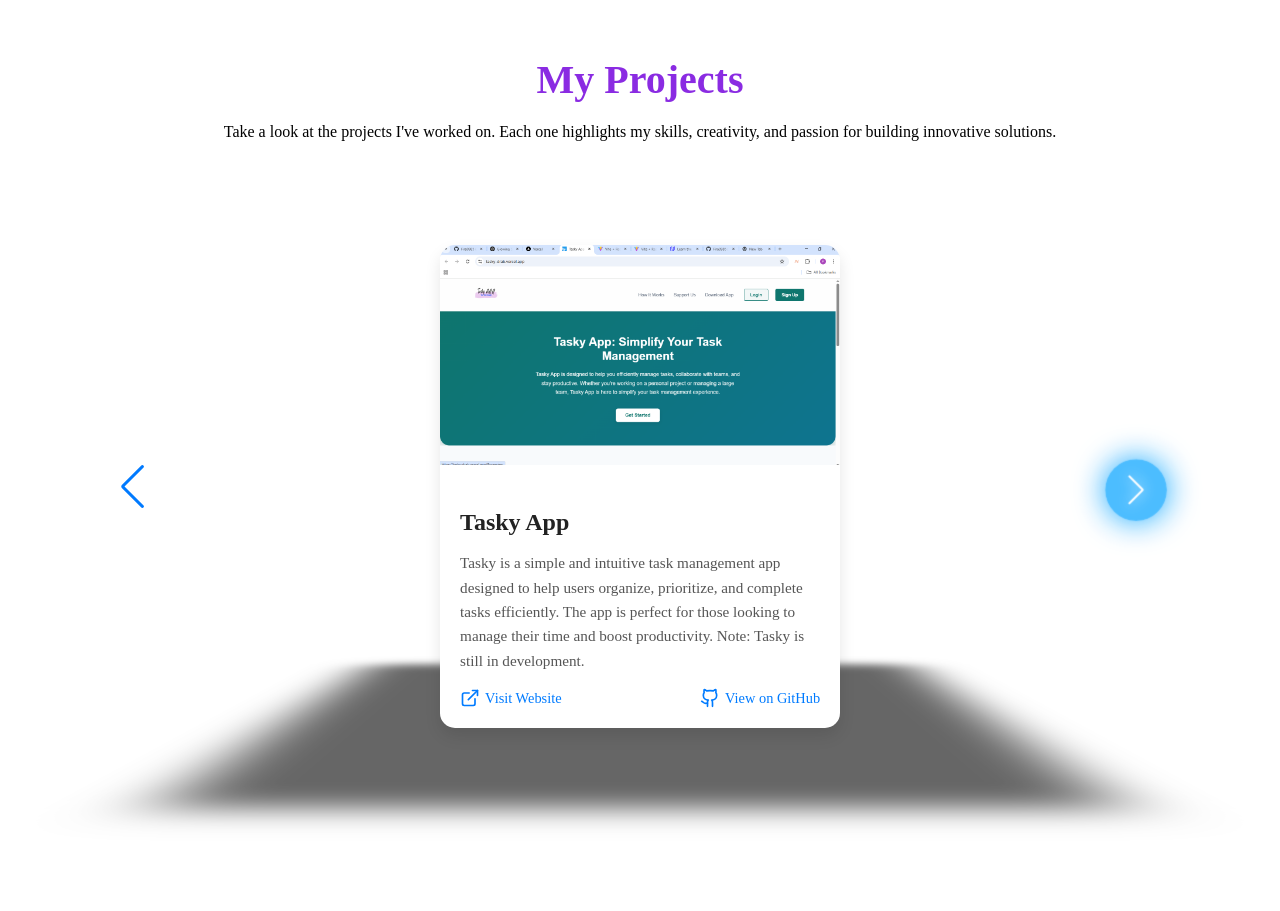
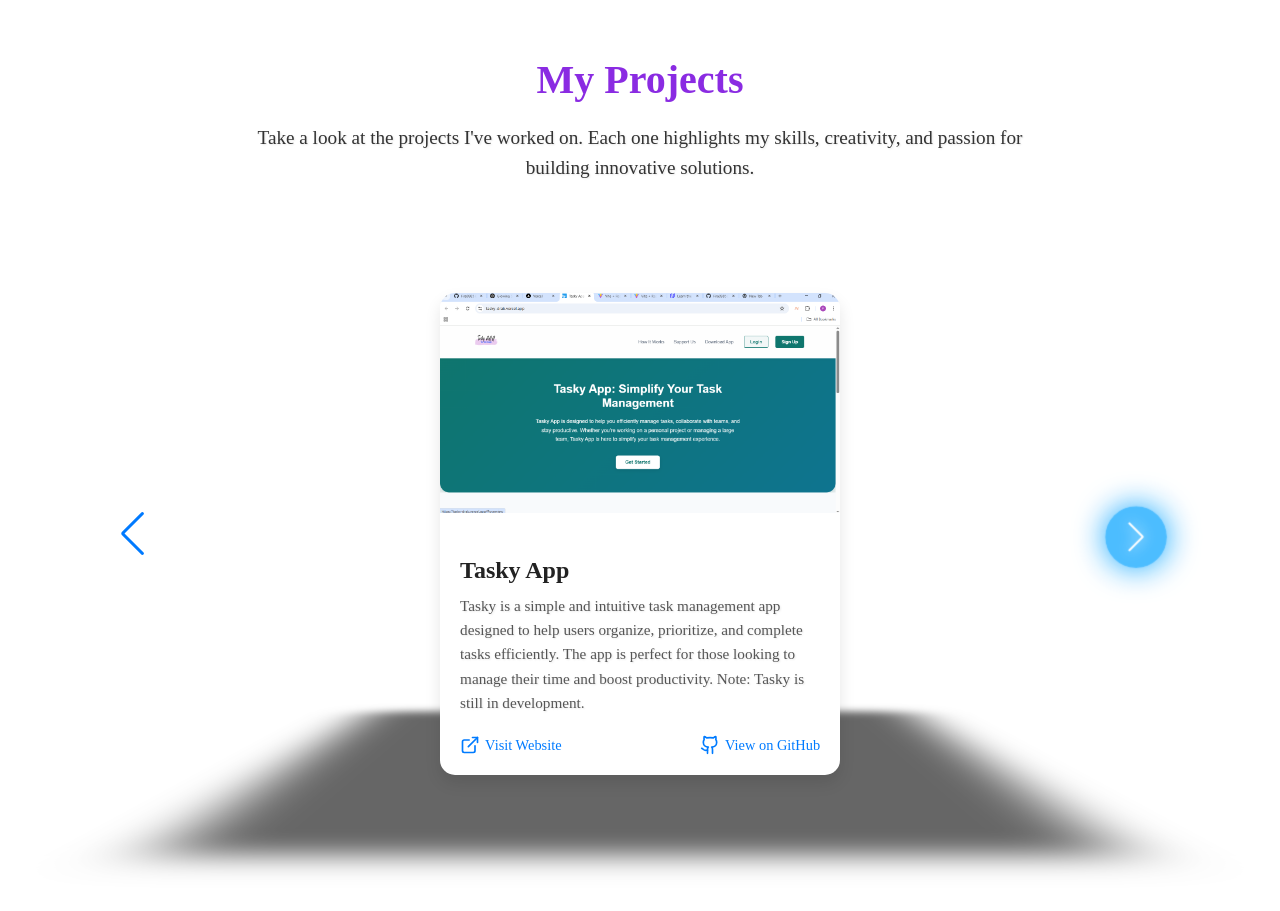
Before and after one commit to Fira0985/My-Portfolio, a React (Vite) app: page / in a window 1280 px wide. Shown: the part 3420-4331 px from the top of the page. Built offline with nearby package versions, Linux system fonts and the light colour scheme.

Commit message:
dding style for p on project section

```diff
--- a/src/styles/Projects.css
+++ b/src/styles/Projects.css
@@ -11,6 +11,18 @@
   font-weight: 600;
   color: blueviolet;
   margin-bottom: 20px;
+}
+
+.projects p {
+  font-size: 1.2rem;
+  color: #333;
+  /* Dark gray text */
+  max-width: 800px;
+  margin: 0 auto 20px;
+  /* Center align with bottom spacing */
+  line-height: 1.6;
+  font-weight: 500;
+  text-shadow: 1px 1px 2px rgba(0, 0, 0, 0.1);
 }
 
 .projects .swiper {
```
